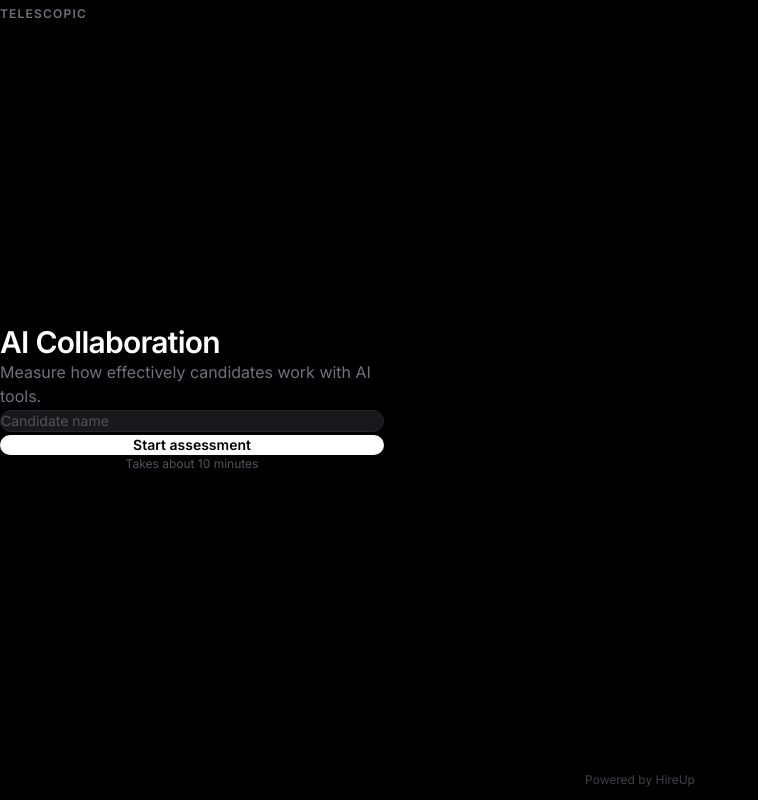
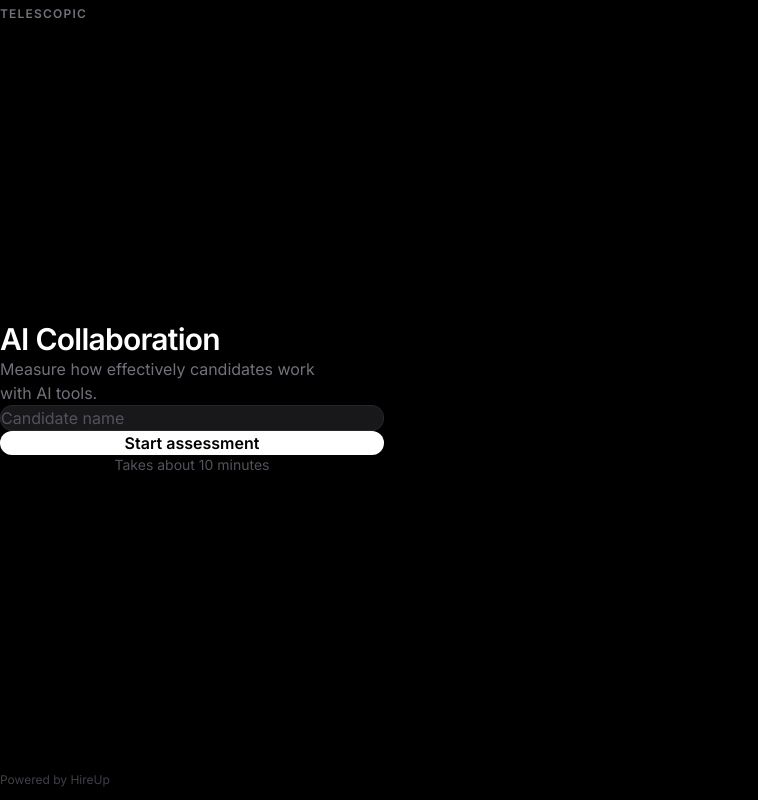
Before and after one commit to bfalk1/ai-literacy-demo, a Next.js app: page / in a window 1280 px wide. Shown: the whole page, without its empty margins (0-758 px from the left). Built offline with nearby package versions, Linux system fonts and the light colour scheme.

Commit message:
Fix landing - px-6 on root container

```diff
--- a/src/app/page.tsx
+++ b/src/app/page.tsx
@@ -16,48 +16,45 @@ export default function Home() {
   };
 
   return (
-    <div className="min-h-dvh flex flex-col bg-black text-white">
+    <div className="min-h-dvh bg-black text-white flex flex-col px-6">
       {/* Header */}
-      <header className="shrink-0 px-5 py-4">
+      <header className="py-5">
         <span className="text-xs font-semibold tracking-widest text-zinc-500">TELESCOPIC</span>
       </header>
 
       {/* Main */}
-      <main className="flex-1 flex items-center px-5 py-12">
-        <div className="w-full max-w-sm mx-auto">
-          <h1 className="text-3xl font-semibold tracking-tight mb-2">
+      <main className="flex-1 flex flex-col justify-center py-12">
+        <h1 className="text-3xl font-semibold tracking-tight text-white mb-2">
           AI Collaboration
         </h1>
-          <p className="text-base text-zinc-500 mb-8">
+        <p className="text-base text-zinc-500 mb-10 max-w-xs">
           Measure how effectively candidates work with AI tools.
         </p>
 
-          <form onSubmit={handleStart} className="space-y-3">
+        <form onSubmit={handleStart} className="w-full max-w-sm">
           <input
             type="text"
             value={name}
             onChange={(e) => setName(e.target.value)}
             placeholder="Candidate name"
-              className="w-full bg-zinc-900 border border-zinc-800 rounded-xl px-4 py-3.5 text-sm text-white placeholder-zinc-600 outline-none focus:border-zinc-700"
+            className="w-full bg-zinc-900 border border-zinc-800 rounded-xl px-4 py-4 text-base text-white placeholder-zinc-600 outline-none focus:border-zinc-600 mb-3"
             required
           />
           <button
             type="submit"
-              className="w-full bg-white text-black text-sm font-semibold py-3.5 rounded-xl hover:bg-zinc-100 transition-colors"
+            className="w-full bg-white text-black text-base font-semibold py-4 rounded-xl"
           >
             Start assessment
           </button>
-          </form>
-
-          <p className="text-xs text-zinc-600 text-center mt-6">
+          <p className="text-sm text-zinc-600 text-center mt-4">
             Takes about 10 minutes
           </p>
-        </div>
+        </form>
       </main>
 
       {/* Footer */}
-      <footer className="shrink-0 px-5 py-4 pb-safe">
-        <p className="text-xs text-zinc-700 text-center">
+      <footer className="py-5 pb-safe">
+        <p className="text-xs text-zinc-700">
           Powered by HireUp
         </p>
       </footer>
```
Lines whose indentation alone changed are shown as unchanged.
